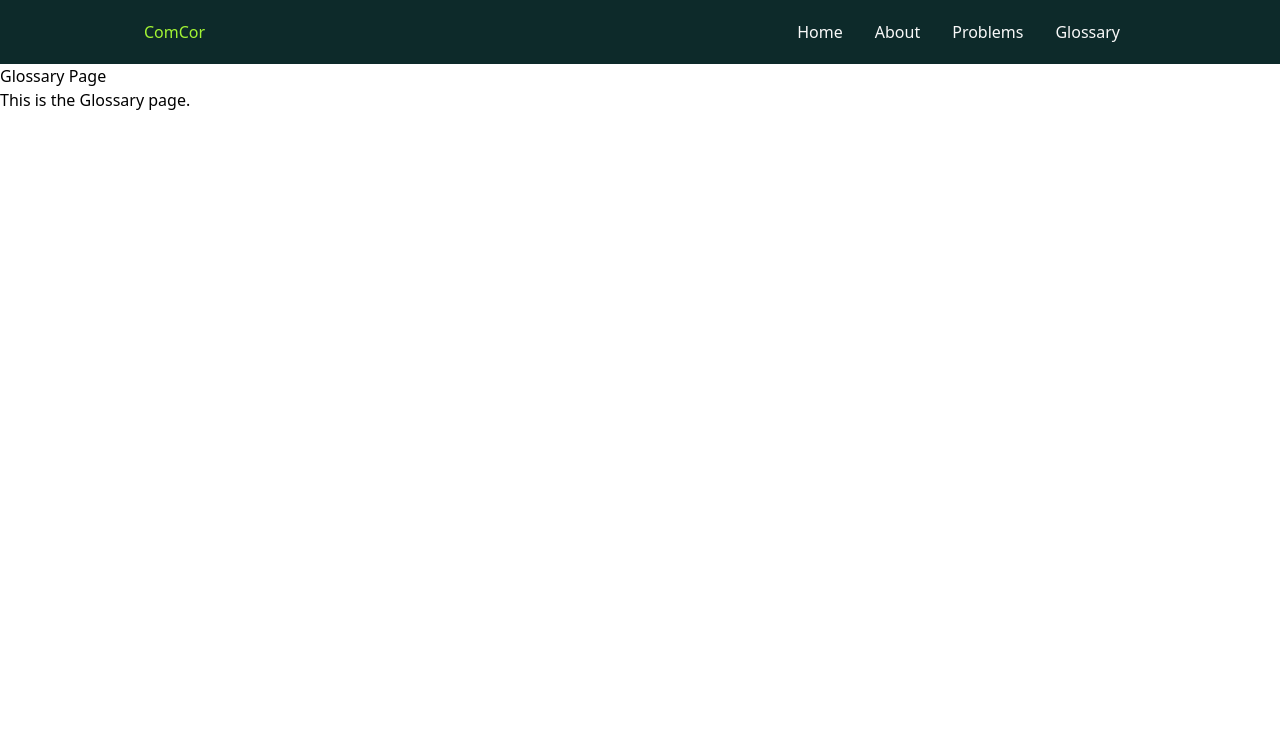
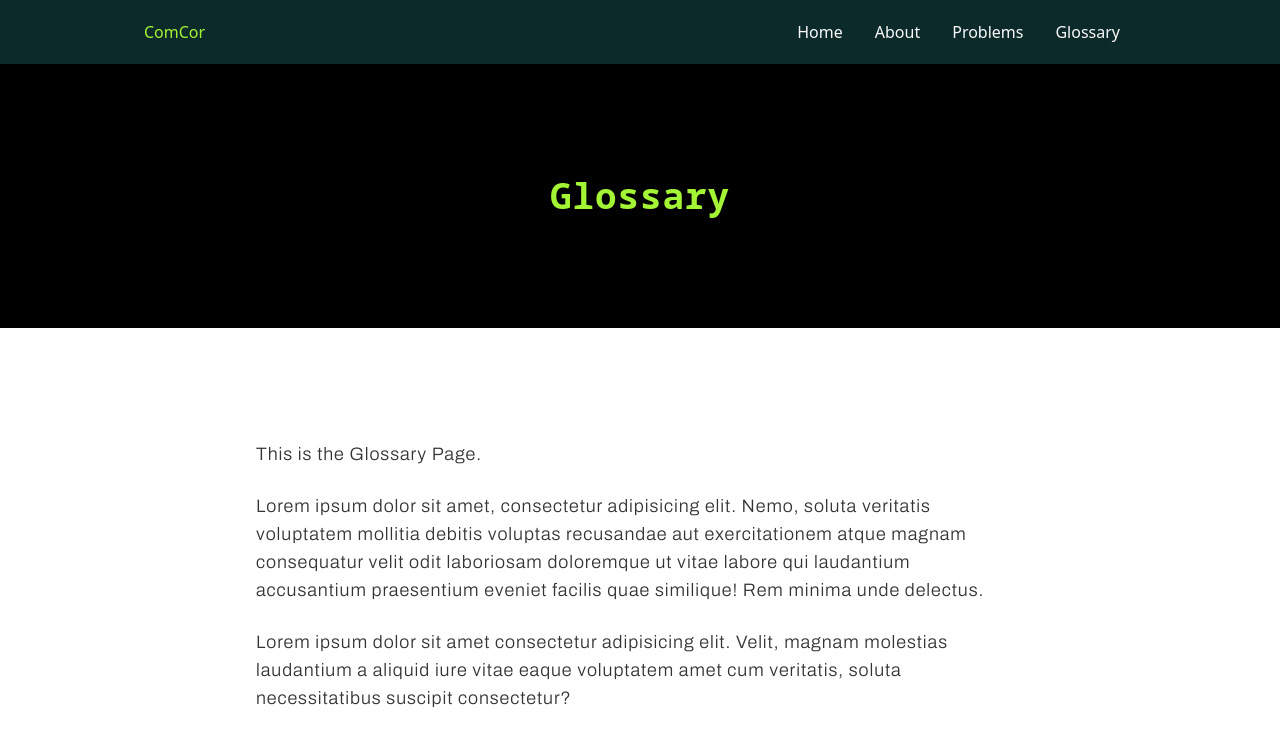
Before and after one commit to agviray/computation-corner, a Next.js app: page /glossary in a window 1280 px wide. Shown: the top 746 px of the page. Built offline with nearby package versions, Linux system fonts and the light colour scheme.

Commit message:
Update ProblemsPage and GlossaryPage styles

```diff
--- a/src/app/glossary/page.js
+++ b/src/app/glossary/page.js
@@ -2,11 +2,33 @@ const GlossaryPage = () => {
   return (
     <main className="pt-offsetNavbarHeight">
       <section>
-        <div>
-          <h1>Glossary Page</h1>
-          <p>This is the Glossary page.</p>
+        <div className="hero py-14 md:py-28 bg-black">
+          <h1 className="font-notoSansMono font-bold text-center text-darkLime text-3xl md:text-4xl tracking-wide">
+            Glossary
+          </h1>
         </div>
       </section>
+      <div className="px-5 py-20 md:py-28">
+        <section>
+          <div className="max-w-3xl mx-auto">
+            <p className="font-archivo font-light text-lightBlack text-lg tracking-wider">
+              This is the Glossary Page.
+            </p>
+            <p className="pt-6 font-archivo font-light text-lightBlack text-lg tracking-wider">
+              Lorem ipsum dolor sit amet, consectetur adipisicing elit. Nemo,
+              soluta veritatis voluptatem mollitia debitis voluptas recusandae
+              aut exercitationem atque magnam consequatur velit odit laboriosam
+              doloremque ut vitae labore qui laudantium accusantium praesentium
+              eveniet facilis quae similique! Rem minima unde delectus.
+            </p>
+            <p className="pt-6 font-archivo font-light text-lightBlack text-lg tracking-wider">
+              Lorem ipsum dolor sit amet consectetur adipisicing elit. Velit,
+              magnam molestias laudantium a aliquid iure vitae eaque voluptatem
+              amet cum veritatis, soluta necessitatibus suscipit consectetur?
+            </p>
+          </div>
+        </section>
+      </div>
     </main>
   );
 };
--- a/src/app/problems/page.js
+++ b/src/app/problems/page.js
@@ -2,11 +2,32 @@ const ProblemsPage = () => {
   return (
     <main className="pt-offsetNavbarHeight">
       <section>
-        <div>
-          <h1>Problems Page</h1>
-          <p>This is the Problems page.</p>
+        <div className="hero py-14 md:py-28 bg-black">
+          <h1 className="font-notoSansMono font-bold text-center text-darkLime text-3xl md:text-4xl tracking-wide">
+            Problems
+          </h1>
         </div>
       </section>
+      <div className="px-5 py-20 md:py-28">
+        <section>
+          <div className="max-w-3xl mx-auto">
+            <p className="font-archivo font-light text-lightBlack text-lg tracking-wider">
+              This is the Problems Page.
+            </p>
+            <p className="pt-6 font-archivo font-light text-lightBlack text-lg tracking-wider">
+              Lorem ipsum dolor sit amet consectetur adipisicing elit. Saepe, ex
+              amet tempora veniam fuga illum vitae sit eaque tempore laboriosam
+              harum atque illo repellat! Nesciunt.
+            </p>
+            <p className="pt-6 font-archivo font-light text-lightBlack text-lg tracking-wider">
+              Lorem ipsum dolor sit amet consectetur adipisicing elit. Aliquid
+              facilis nesciunt culpa ad molestiae illo soluta totam vero animi
+              repellat, vitae cum, est veritatis consequuntur qui asperiores
+              inventore iste. Non?
+            </p>
+          </div>
+        </section>
+      </div>
     </main>
   );
 };
```
